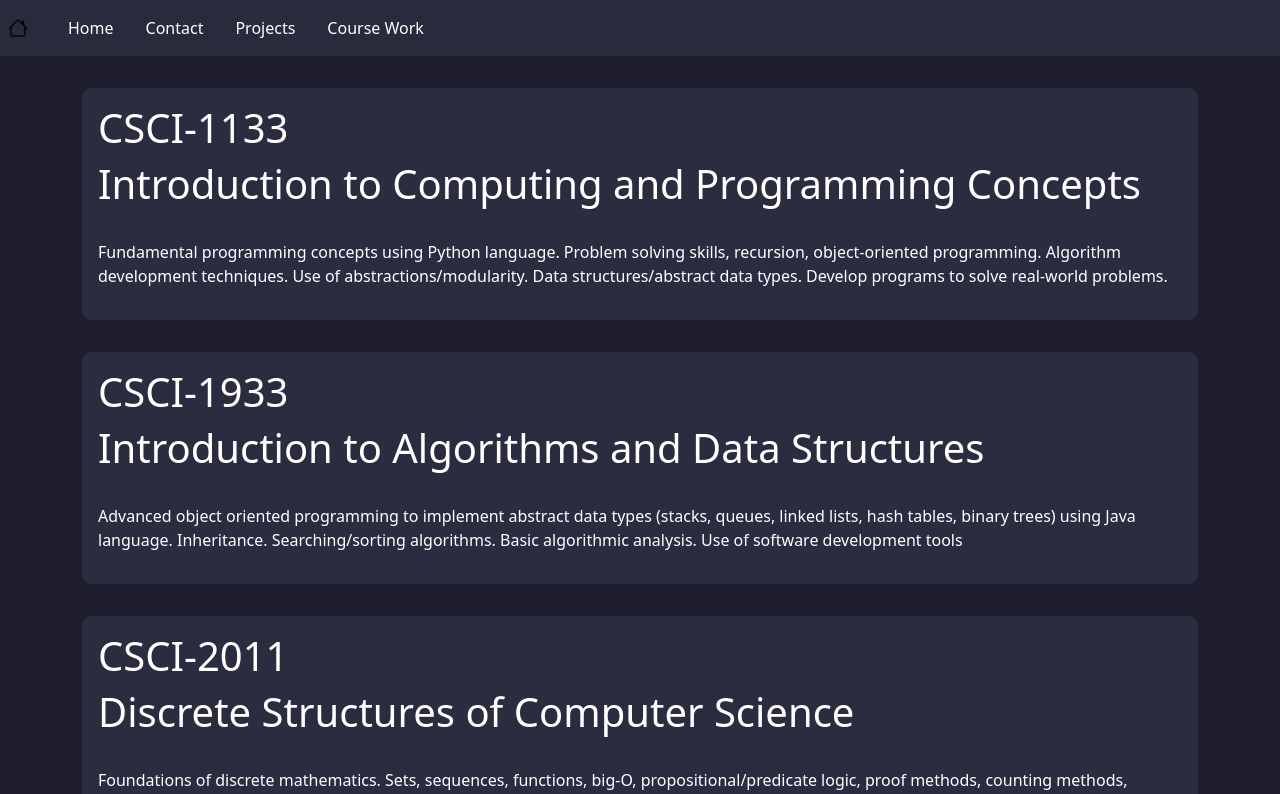
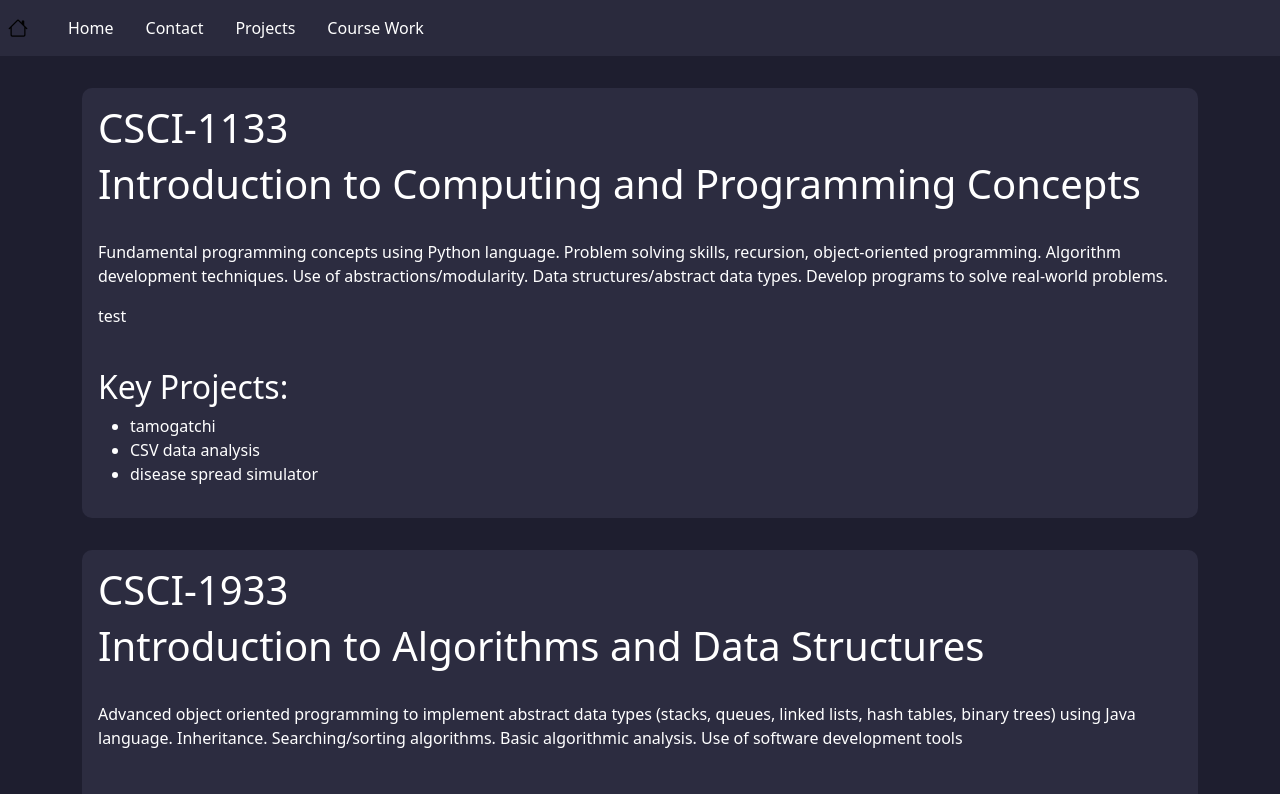
Before and after one commit to NathanHeitzman/Portfolio-Website, a React (Vite) app: page /coursework in a window 1280 px wide. Shown: the top 794 px of the page. Built offline with nearby package versions, Linux system fonts and the light colour scheme.

Commit message:
added some more information to projects

```diff
--- a/src/data/classes.json
+++ b/src/data/classes.json
@@ -6,7 +6,9 @@
       "course_id": "CSCI-1133",
       "course_description": "Fundamental programming concepts using Python language. Problem solving skills, recursion, object-oriented programming. Algorithm development techniques. Use of abstractions/modularity. Data structures/abstract data types. Develop programs to solve real-world problems.",
       "technology_used": "Python,Excel",
-      "is_csci_course": true
+      "is_csci_course": true,
+      "projects":["tamogatchi","CSV data analysis","disease spread simulator"],
+      "my_description":"test"
     },
     {
       "id": 2,
--- a/src/pages/Courses.tsx
+++ b/src/pages/Courses.tsx
@@ -11,6 +11,8 @@ interface ClassDataType {
     course_description:string;
     technology_used:string;
     is_csci_course:boolean;
+    projects?:Array<String>;
+    my_description?:string;
 }
 
 const Courses = () => {
@@ -27,6 +29,14 @@ const typedClassData: ClassDataType[] = ClassData.courses
                         <h1>{data.full_name}</h1>
                         <br/>
                         <p>{data.course_description}</p>
+                        <p>{data.my_description}</p>
+                        <br/>
+                        <h2>Key Projects:</h2>
+                        <ul>
+                          {data.projects?.map((project) => (
+                            <li className="text-white">{project}</li>
+                          ))}
+                        </ul>
                     </div>
                 ))
             }
```
